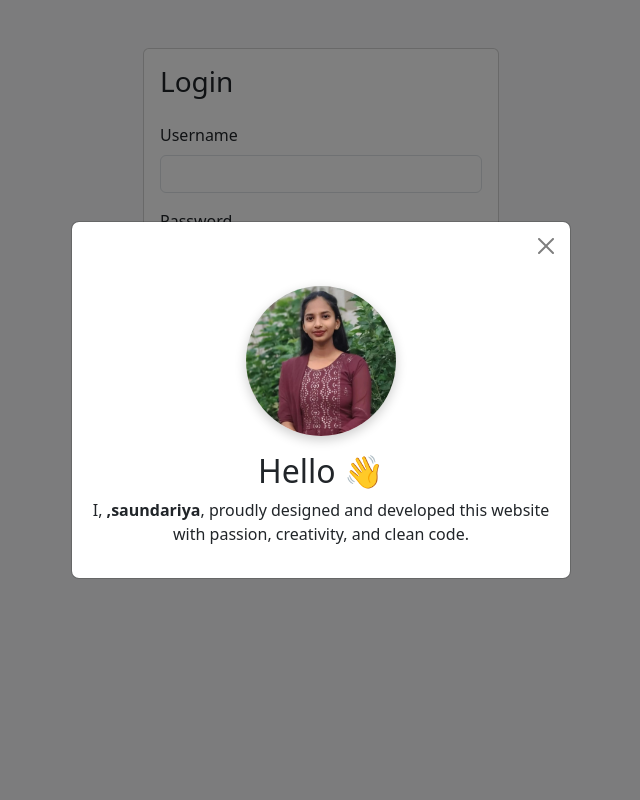
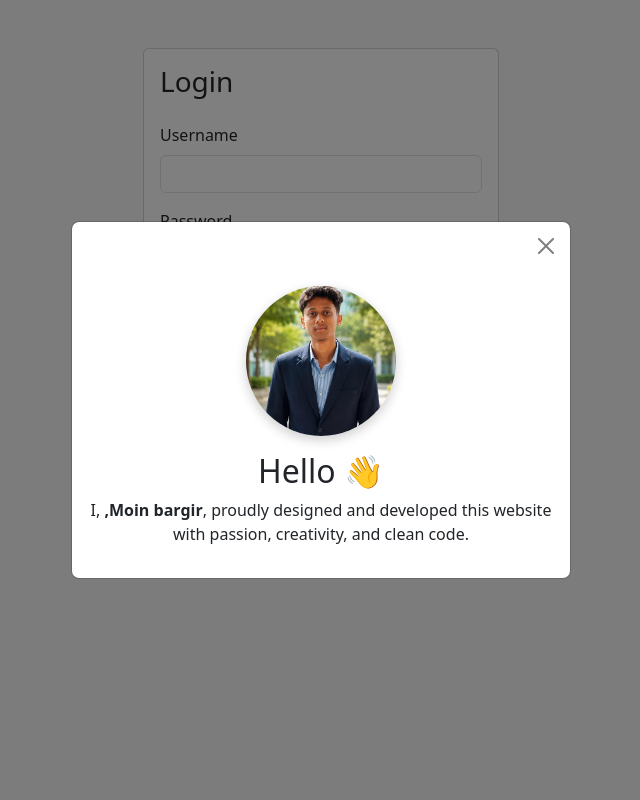
Before and after one commit to moinbargir0007-gif/studen_task_manager, a Flask app: page /login in a window 1280 px wide. Shown: the whole page, without its empty margins (319-959 px from the left). Run offline with Flask 3, Linux system fonts and the light colour scheme.

Commit message:
Updated project

```diff
--- a/templates/login.html
+++ b/templates/login.html
@@ -47,7 +47,7 @@
 
                 <p>
 
-                             I, <strong>,saundariya</strong>,
+                             I, <strong>,Moin bargir</strong>,
 
                          proudly designed and
                             developed this website with passion,
```
Also changed, not shown: static/images/profile.jpeg.
